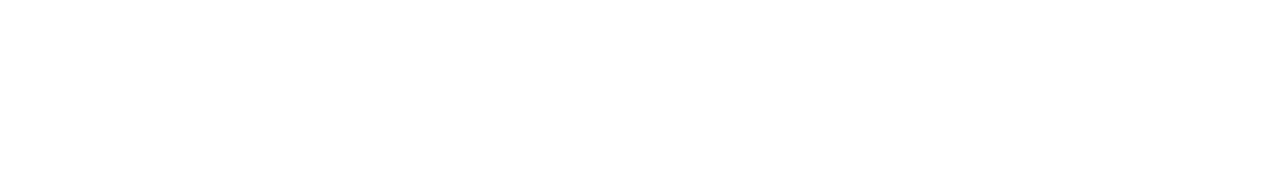
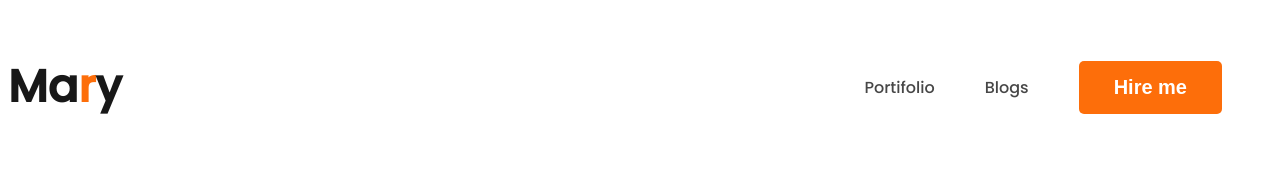
Before and after one commit to rakibulislam15/web-developer-portifolio, a plain HTML site: page index.html in a window 1280 px wide. Drawn offline with Linux system fonts and the light colour scheme.

Commit message:
first commit

```diff
--- a/index.html
+++ b/index.html
@@ -4,10 +4,22 @@
     <meta charset="UTF-8">
     <meta name="viewport" content="width=device-width, initial-scale=1.0">
     <title>web developer portfolio</title>
+    <link rel="preconnect" href="https://fonts.googleapis.com">
+    <link rel="preconnect" href="https://fonts.gstatic.com" crossorigin>
+    <link href="https://fonts.googleapis.com/css2?family=Open+Sans:wght@400;800&family=Poppins:wght@500&display=swap" rel="stylesheet">
+
+    <link rel="stylesheet" href="styles/portifolio.css">
 </head>
 <body>
     <head>
-
+        <nav>
+            <h3 class="nav-title">Ma<span class="text-color">r</span>y</h3>
+            <ul>
+                <li><a href="">Portifolio</a></li>
+                <li><a href="">Blogs</a></li>
+                <li><button class="btn-primary">Hire me</button></li>
+            </ul>
+        </nav>
     </head>
     <main>
 
--- /dev/null
+++ b/styles/portifolio.css
@@ -0,0 +1,42 @@
+body {
+    font-family: 'Open Sans', sans-serif;
+    font-family: 'Poppins', sans-serif;
+}
+/* navigation */
+nav {
+    display: flex;
+    align-items: center;
+    justify-content: space-between;
+}
+.text-color{
+    color: #FD6E0A;
+}
+.btn-primary{
+    border-radius: 5px;
+    border: 0;
+    background: #FD6E0A;
+    color: white;
+    font-size: 20px;
+    font-weight: 700;
+    padding: 15px 35px;
+
+}
+.nav-title{
+    font-size: 45px;
+    font-weight: 800;
+    color: #181818;
+}
+nav >ul{
+    display: flex;
+    align-items: center;
+}
+nav li{
+    list-style: none;
+    margin-right: 50px;
+    /* align-items: center; */
+}
+
+nav a{
+    text-decoration: none;
+    color: #474747;
+}
```
